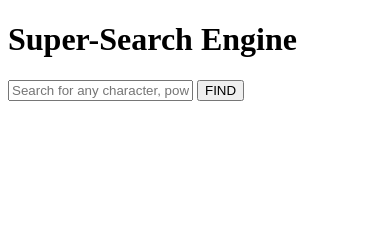
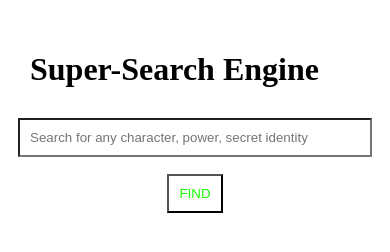
Before and after one commit to dlutsyshyn/Sprint01, a plain HTML site: page sprint01/t03/index.html in a window 390 px wide. Drawn offline with Linux system fonts and the light colour scheme.

Commit message:
[t03] fix style.css

```diff
--- a/sprint01/t02/style.css
+++ b/sprint01/t02/style.css
@@ -15,6 +15,7 @@
 .soul{
     background-color: rgb(227, 153, 63);
 }
+
 
 .time{
     background-color: rgb(56, 154, 56);
--- a/sprint01/t03/index.html
+++ b/sprint01/t03/index.html
@@ -3,14 +3,14 @@
 <head>
     <meta charset="UTF-8">
     <meta name="viewport" content="width=device-width, initial-scale=1.0">
-    <link rel="stylesheet" href="style.css" type="style/css">
-    <title>Super-Search</title>
+    <title>The Infinity Style</title>
+    <link rel="stylesheet" href="style.css" type="text/css">
 </head>
 <body>
 <header>
     <h1>Super-Search Engine</h1>
 </header>
-    <form action="Privet">
+<form class="form__wrapper" action="Privet">
     <input class="pole" placeholder="Search for any character, power, secret identity">
     <input class="kn" type="Submit" value="FIND">
 </form>
--- a/sprint01/t03/style.css
+++ b/sprint01/t03/style.css
@@ -1,22 +1,47 @@
-.pole{
+body {
+    display: flex;
+    flex-direction: column;
+    margin: 20px;
+}
+
+html {
+    padding: 10px;
+}
+
+.pole {
     color: rgb(78, 172, 59);
     background-color: rgb(255, 255, 255);
     padding: 10px 10px;
-    width: 350px;
+    width: 21.875rem;
 }
 
-.pole:hover{
+.pole:hover {
     color: rgb(245, 40, 40);
     background-color: rgb(255, 255, 255);
 }
 
-.kn{
+.kn {
     color: rgb(21, 255, 0);
     background-color: rgb(255, 255, 255);
     padding: 10px;
 }
 
-.kn:hover{
+.kn:hover {
     color: rgb(255, 0, 0);
     background-color: rgb(163, 182, 255);
 }
+
+
+@media screen and (max-width: 434px) {
+    .pole {
+        width: 100%;
+    }
+
+    .form__wrapper {
+        display: flex;
+        flex-direction: column;
+        align-items: center;
+        height: 7rem;
+        justify-content: space-around;
+    }
+}
```
Also changed, not shown: sprint01/t00/index.html (+4 -4 lines). Lines whose indentation alone changed are shown as unchanged.
